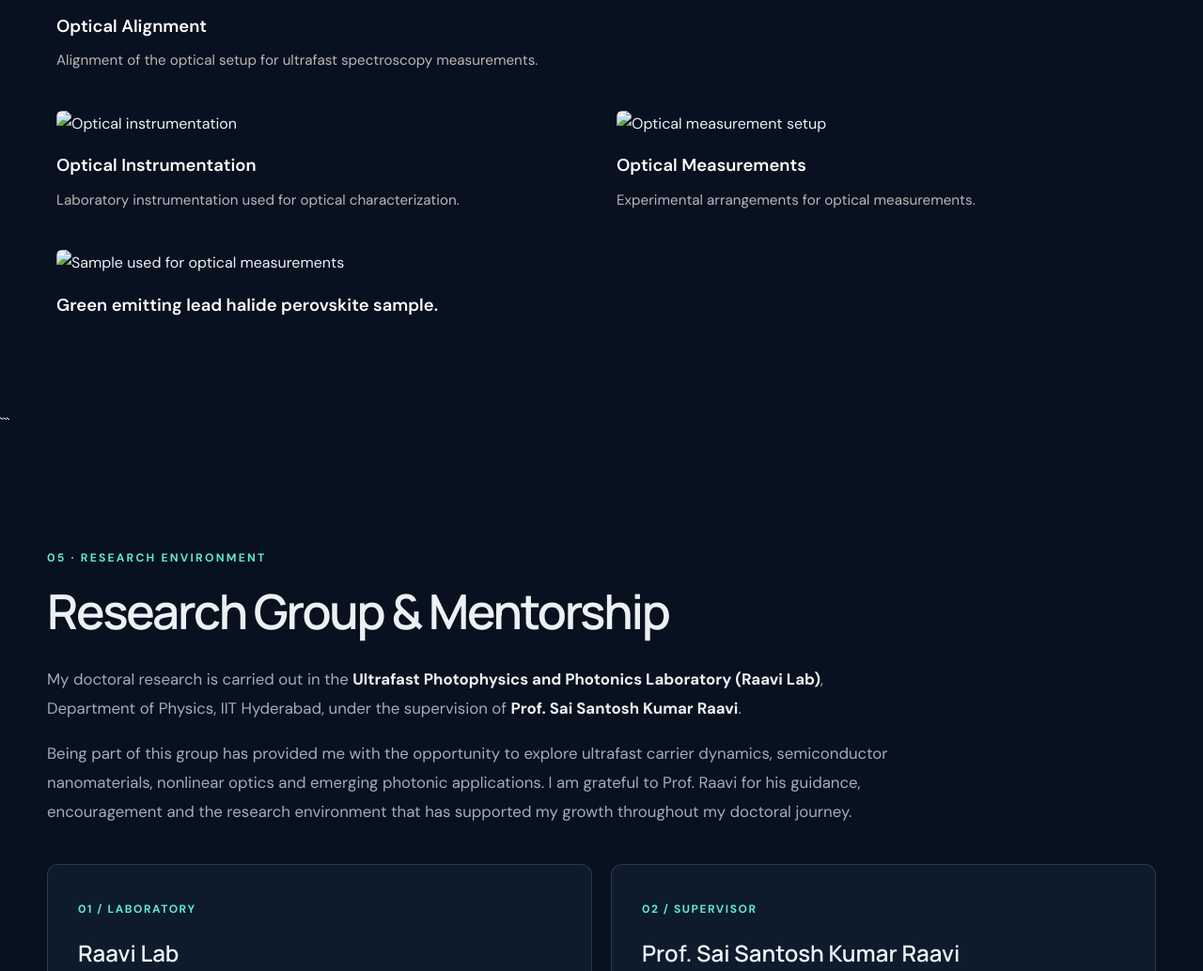
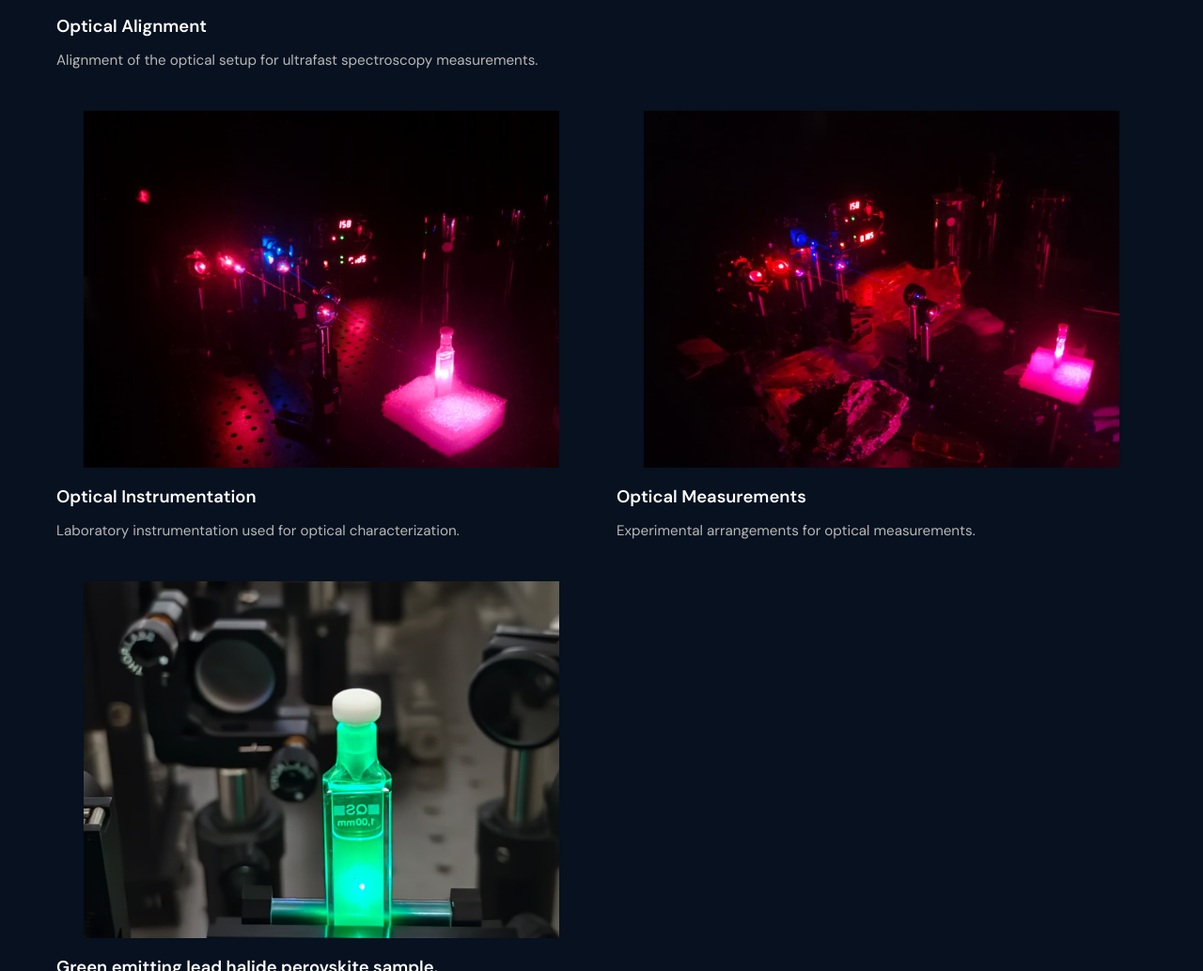
Before and after one commit to ph22resch11011-karna/rahul-murali-portfolio, a plain HTML site: page index.html in a window 1280 px wide. Shown: the part 4445-5479 px from the top of the page at 94% size. Drawn offline with Linux system fonts and the light colour scheme.

Commit message:
Update index.html

```diff
--- a/index.html
+++ b/index.html
@@ -226,7 +226,7 @@
         </div>
 
         <div class="gallery-card">
-            <img src="Images/After making setup.jpeg"
+            <img src="After%20making%20setup.jpegg"
                  alt="Completed experimental setup">
             <div class="gallery-caption">
                 <h3>Experimental Setup</h3>
@@ -235,7 +235,7 @@
         </div>
 
         <div class="gallery-card">
-            <img src="Images/SSPM.jpeg"
+            <img src="SSPM.jpeg"
                  alt="Optical instrumentation">
             <div class="gallery-caption">
                 <h3>Optical Instrumentation</h3>
@@ -244,7 +244,7 @@
         </div>
 
         <div class="gallery-card">
-            <img src="Images/SSPM-2.jpeg"
+            <img src="SSPM-2.jpeg"
                  alt="Optical measurement setup">
             <div class="gallery-caption">
                 <h3>Optical Measurements</h3>
@@ -253,7 +253,7 @@
         </div>
 
         <div class="gallery-card">
-            <img src="Images/Sample.jpeg"
+            <img src="Sample.jpeg"
                  alt="Sample used for optical measurements">
             <div class="gallery-caption">
                 <h3>Green emitting lead halide perovskite sample.</h3>
```
